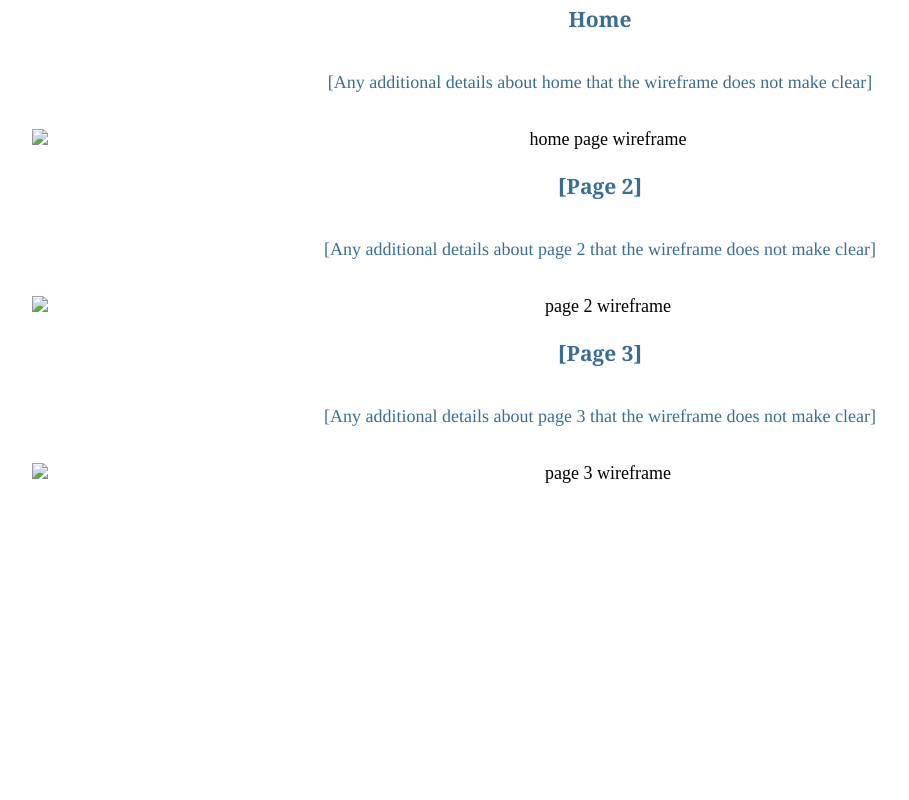
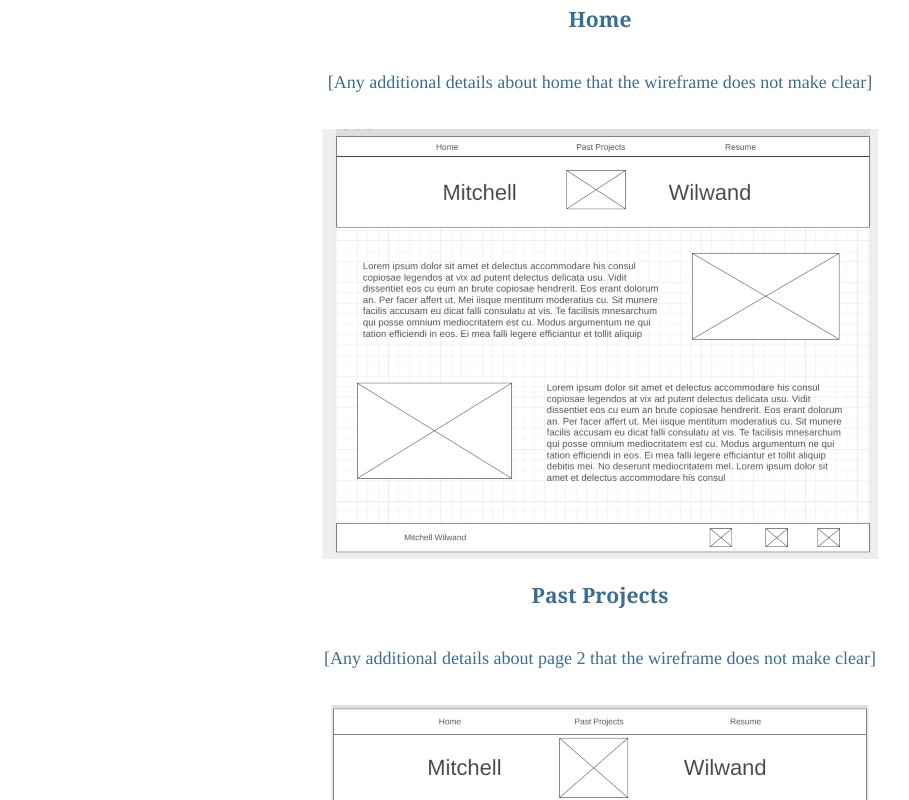
Before and after one commit to Mdubs12/wdd-130, a plain HTML site: page portfolio/site-plan.html in a window 1280 px wide. Shown: the part 6060-6860 px from the top of the page, without its empty margins (40-949 px from the left). Before the commit the page ends 6616 px from the top, so only its background shows below. Drawn offline with Linux system fonts and the light colour scheme; a web font is replaced by a local one.

Commit message:
wireframes

```diff
--- a/portfolio/site-plan.html
+++ b/portfolio/site-plan.html
@@ -182,19 +182,19 @@
       <p>
         [Any additional details about home that the wireframe does not make clear]
       </p>
-      <img src="#" alt="home page wireframe">
+      <img src="images/home_page_wireframe.png" alt="home page wireframe">
 
-      <h3>[Page 2]</h3>
+      <h3>Past Projects</h3>
       <p>
         [Any additional details about page 2 that the wireframe does not make clear]
       </p>
-      <img src="#" alt="page 2 wireframe">
+      <img src="images/page2_wireframe.png" alt="page 2 wireframe">
 
-      <h3>[Page 3]</h3>
+      <h3>Resume</h3>
       <p>
         [Any additional details about page 3 that the wireframe does not make clear]
       </p>
-      <img src="#" alt="page 3 wireframe">
+      <img src="images/page3_wireframe.png" alt="page 3 wireframe">
     </main>
   </body>
 
```
Also changed, not shown: portfolio/images/home_page_wireframe.png (added), portfolio/images/page2_wireframe.png (added), portfolio/images/page3_wireframe.png (added).
